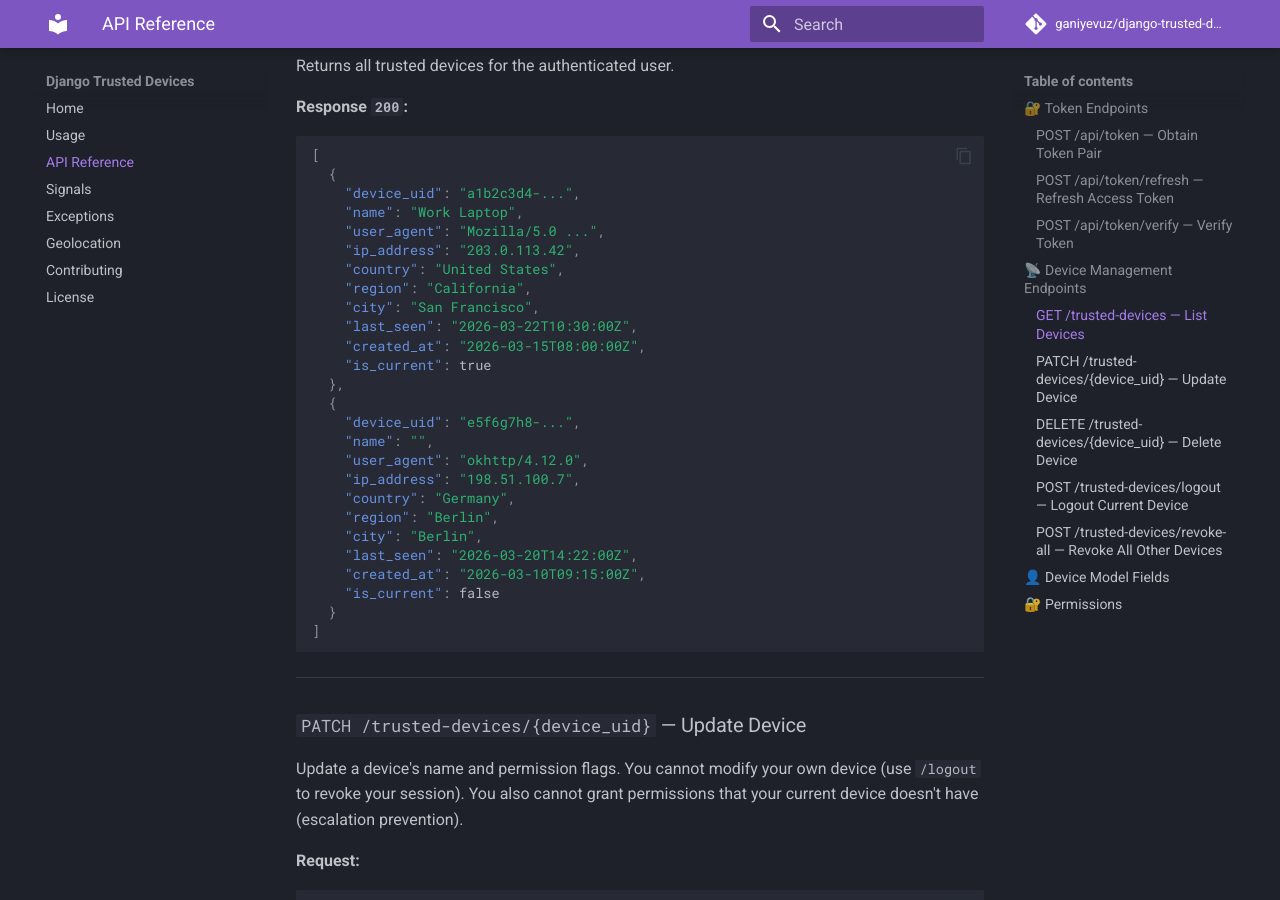
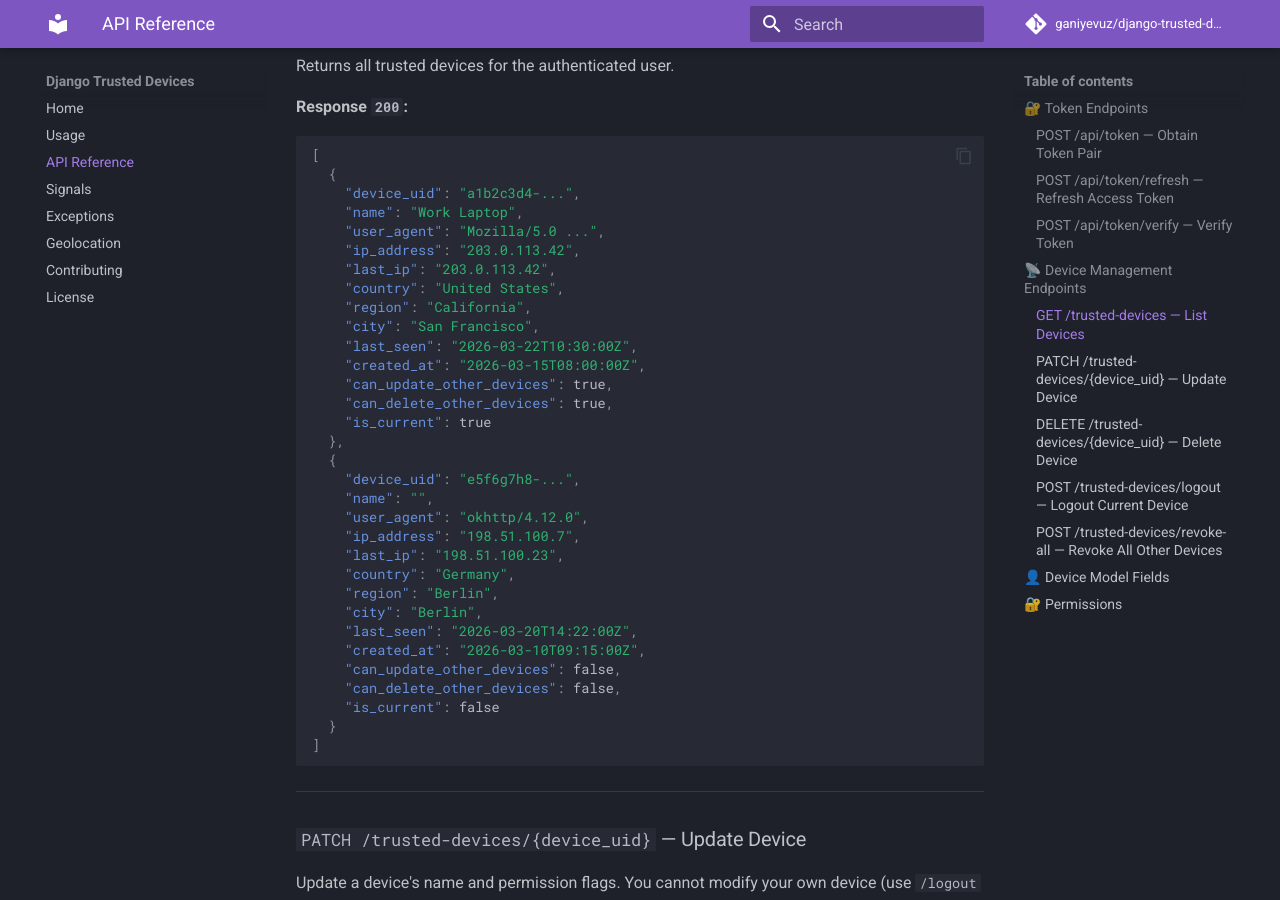
Before and after one commit to ganiyevuz/django-trusted-devices, an MkDocs documentation site: the page built from docs/api.md, in a window 1280 px wide and 900 px high, scrolled down 2199 px. Built offline with MkDocs 1.6.1 and Material for MkDocs 9.7.7, drawn with Linux system fonts in a browser that asks for light colours; a script that is not in the unit is left out; comment, search, counter and statistics services are not loaded; some of the changed text lies outside the part shown.

Commit message:
Release 1.6: expose last_ip and device permission flags in device list
Add last_ip, can_update_other_devices, and can_delete_other_devices to
TrustedDeviceListSerializer so clients can display the most recently seen
IP and each device's management permissions. Sync the README and
docs/api.md response examples and the model field table to match.

```diff
--- a/docs/api.md
+++ b/docs/api.md
@@ -106,11 +106,14 @@
     "name": "Work Laptop",
     "user_agent": "Mozilla/5.0 ...",
     "ip_address": "203.0.113.42",
+    "last_ip": "203.0.113.42",
     "country": "United States",
     "region": "California",
     "city": "San Francisco",
     "last_seen": "2026-03-22T10:30:00Z",
     "created_at": "2026-03-15T08:00:00Z",
+    "can_update_other_devices": true,
+    "can_delete_other_devices": true,
     "is_current": true
   },
   {
@@ -118,11 +121,14 @@
     "name": "",
     "user_agent": "okhttp/4.12.0",
     "ip_address": "198.51.100.7",
+    "last_ip": "198.51.100.23",
     "country": "Germany",
     "region": "Berlin",
     "city": "Berlin",
     "last_seen": "2026-03-20T14:22:00Z",
     "created_at": "2026-03-10T09:15:00Z",
+    "can_update_other_devices": false,
+    "can_delete_other_devices": false,
     "is_current": false
   }
 ]
@@ -219,7 +225,8 @@
 | `name` | `CharField` | User-defined label (e.g. "Work Laptop") |
 | `user` | `ForeignKey` | The user this device belongs to |
 | `user_agent` | `TextField` | Browser or app user agent string |
-| `ip_address` | `GenericIPAddressField` | Client IP address |
+| `ip_address` | `GenericIPAddressField` | Client IP address at registration |
+| `last_ip` | `GenericIPAddressField` | Most recently observed IP (used for hijack detection) |
 | `country` | `CharField` | Country from geolocation |
 | `region` | `CharField` | Region/state from geolocation |
 | `city` | `CharField` | City from geolocation |
--- a/pyproject.toml
+++ b/pyproject.toml
@@ -4,7 +4,7 @@
 
 [project]
 name = "django-trusted-devices"
-version = "1.5"
+version = "1.6"
 description = "Secure and manage trusted login devices for Django users"
 readme = "README.md"
 requires-python = ">=3.10"
```
Also changed, not shown: README.md (+6 -0 lines), 2 other files.
